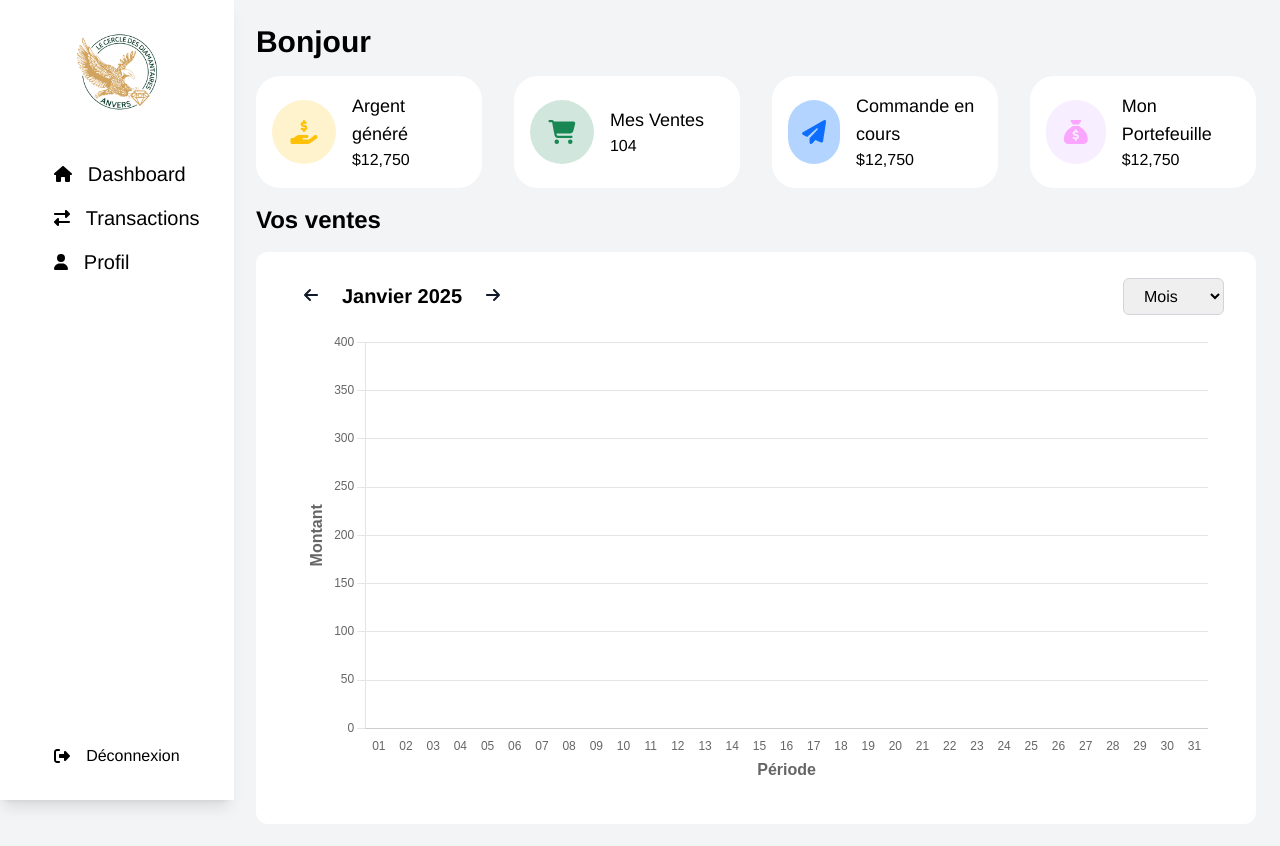
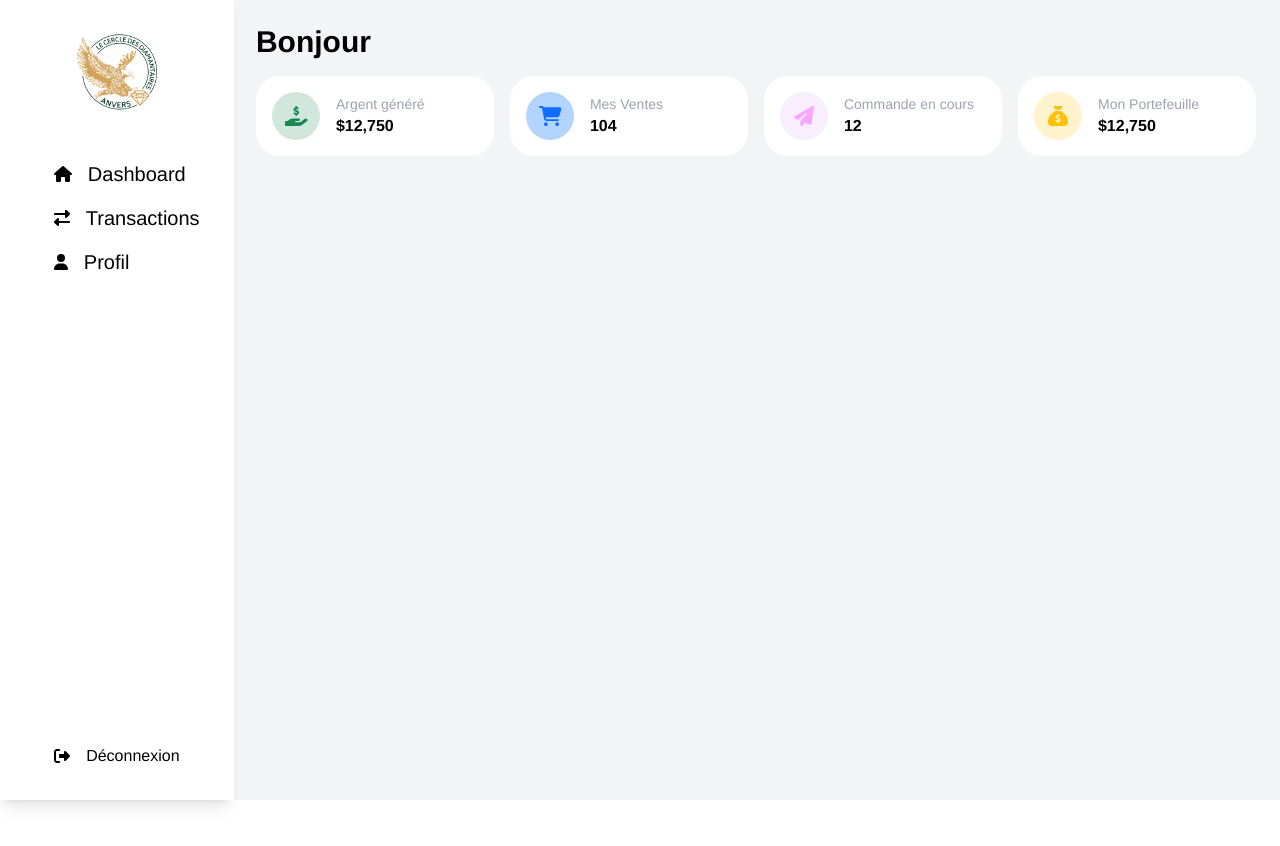
Before and after one commit to lecercledesdiamantaires/portail-lcdd, a Nuxt app in the folder front/: page / in a window 1280 px wide. After the commit the page ends 800 px from the top, so only its background shows below. Built offline with nearby package versions, Linux system fonts and the light colour scheme; no server answers.

Commit message:
UPDATE card front dashboard

```diff
--- /dev/null
+++ b/front/components/cardInfos.vue
@@ -0,0 +1,68 @@
+<script setup>
+const props = defineProps({
+  icon: {
+    type: String,
+    required: true,
+  },
+  color: {
+    type: String,
+    required: true,
+  },
+  label: {
+    type: String,
+    required: true,
+  },
+  amount: {
+    type: String,
+    required: true,
+  },
+  bgColor: {
+    type: String,
+    default: 'bg-red-200',
+  },
+});
+
+// Variables dérivées pour les couleurs et arrière-plans
+const textColor = computed(() => {
+  const colors = {
+    yellow: '#FFC107',
+    green: '#198754',
+    blue: '#0D6EFD',
+    purple: '#FAA6FF',
+  };
+  return colors[props.color] || props.color;
+});
+
+const bgColorClass = computed(() => {
+  const bgColors = {
+    yellow: 'bg-yellowLight',
+    green: 'bg-greenLight',
+    blue: 'bg-blueLight',
+    purple: 'bg-purpleLight',
+  };
+  return bgColors[props.color] || props.bgColor;
+});
+</script>
+
+<template>
+    <div class="rounded-3xl bg-white w-full flex gap-4 p-4 items-center justify-start">
+      <!-- Cercle avec couleur de fond dynamique -->
+      <div
+        class="h-12 w-12 rounded-full flex items-center justify-center aspect-square"
+        :class="bgColorClass"
+      >
+        <!-- Icône avec couleur de texte dynamique -->
+        <font-awesome-icon
+          :icon="icon"
+          class="text-xl"
+          :color="textColor"
+        />
+      </div>
+
+      <!-- Texte -->
+      <div class="flex flex-col">
+        <h3 class="text-sm text-gray-400">{{ label }}</h3>
+        <p class="font-bold">{{ amount }}</p>
+      </div>
+    </div>
+</template>
--- a/front/pages/index.vue
+++ b/front/pages/index.vue
@@ -23,50 +23,18 @@
       <Sidebar/>
       <div class="flex flex-col gap-4 p-6 w-full">
          <h1 class="text-3xl font-semibold">Bonjour {{ auth?.user?.value?.firstName || '' }}</h1>
-         <div class="grid grid-cols-4 w-full gap-8 ">
-            <div class="rounded-3xl bg-white w-full flex gap-4 p-2 px-4 items-center">
-               <div class="h-16 w-16 bg-yellowLight rounded-full p-2 flex items-center justify-center">
-                  <font-awesome-icon icon="hand-holding-dollar" class="text-2xl h-full w-full" color="#FFC107"/>
-               </div>
-               <div class="flex flex-col">
-                  <h3 class="text-lg">Argent généré</h3>
-                  <p>$12,750</p>
-               </div>
-            </div>
-            <div class="rounded-3xl bg-white w-full flex gap-4 p-2 px-4 items-center ">
-               <div class="h-16 w-16 bg-greenLight rounded-full p-2 flex items-center justify-center">
-                  <font-awesome-icon icon="cart-shopping" class="text-2xl h-full w-full" color="#198754"/>
+         <div class="grid lg:grid-cols-4 w-full gap-4 md:grid-cols-2 sm:grid-cols-1">
 
-               </div>
-               <div class="flex flex-col">
-                  <h3 class="text-lg">Mes Ventes</h3>
-                  <p class="text-base">104</p>
-               </div>
-            </div>
-            <div class="rounded-3xl bg-white w-full flex gap-4 p-2 px-4 items-center ">
-               <div class="h-16 w-16 bg-blueLight rounded-full p-2 flex items-center justify-center">
-                  <font-awesome-icon icon="paper-plane" class="text-2xl h-full w-full" color="#0D6EFD"/>
-               </div>
-               <div class="flex flex-col">
-                  <h3 class="text-lg">Commande en cours</h3>
-                  <p class="text-base">$12,750</p>
-               </div>
-            </div>
-            <div class="rounded-3xl bg-white w-full flex gap-4 p-4 px-4 items-center ">
-               <div class="h-16 w-16 bg-purpleLight rounded-full p-2 flex items-center justify-center">
-                  <font-awesome-icon icon="sack-dollar" class="text-2xl h-full w-full" color="#FAA6FF"/>
-               </div>
-               <div class="flex flex-col">
-                  <h3 class="text-lg">Mon Portefeuille</h3>
-                  <p class="text-base">$12,750</p>
-               </div>
-            </div>
+            <CardInfos icon="hand-holding-dollar" color="green" label="Argent généré" amount="$12,750"/>
+            <CardInfos icon="cart-shopping" color="blue" label="Mes Ventes" amount="104"/>
+            <CardInfos icon="paper-plane" color="purple" label="Commande en cours" amount="12"/>
+            <CardInfos icon="sack-dollar" color="yellow" label="Mon Portefeuille" amount="$12,750"/>
 
 
 
 
          </div>
-         <CardChart />
+         <!-- <CardChart />  -->
       </div>
    </div>
 </template>
```
